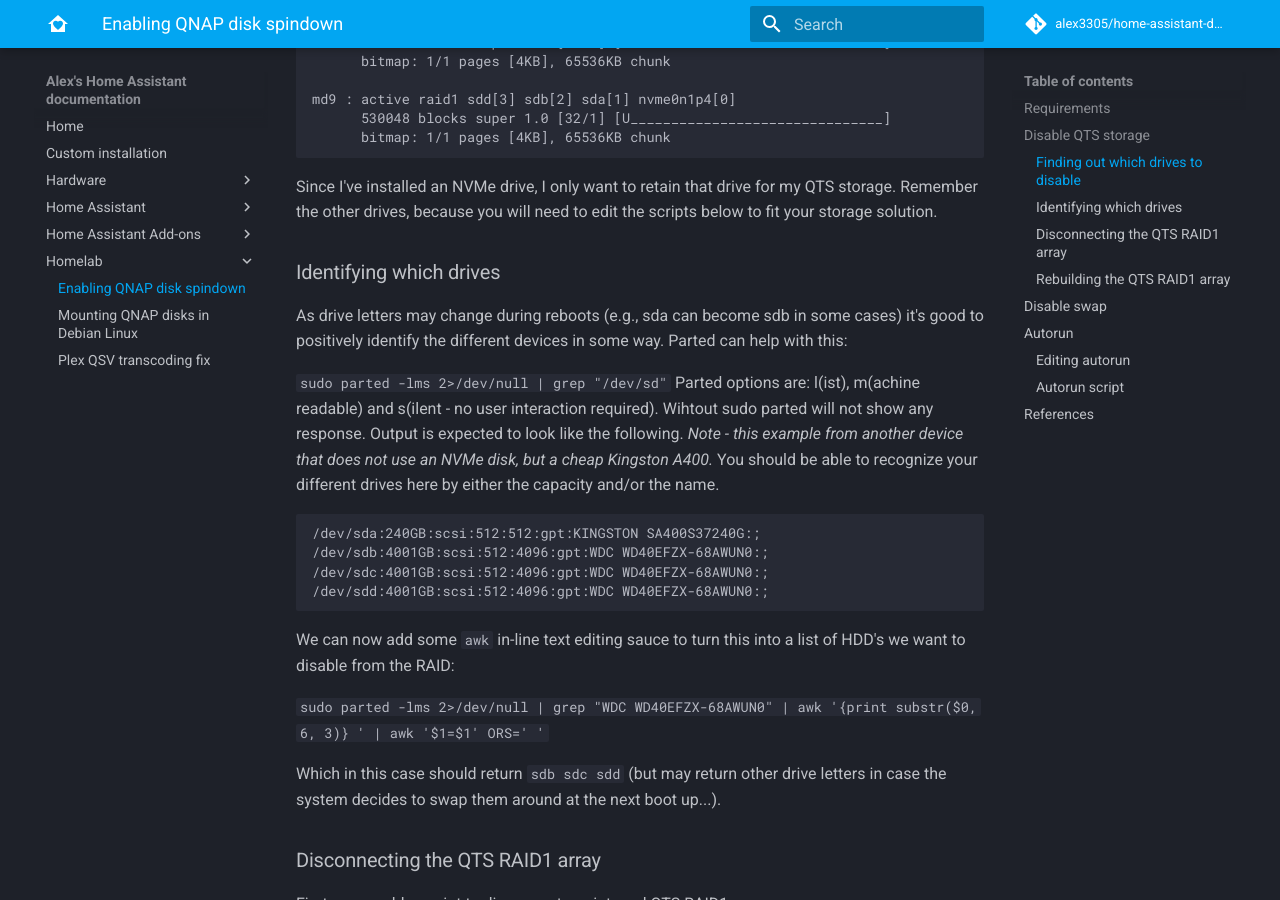
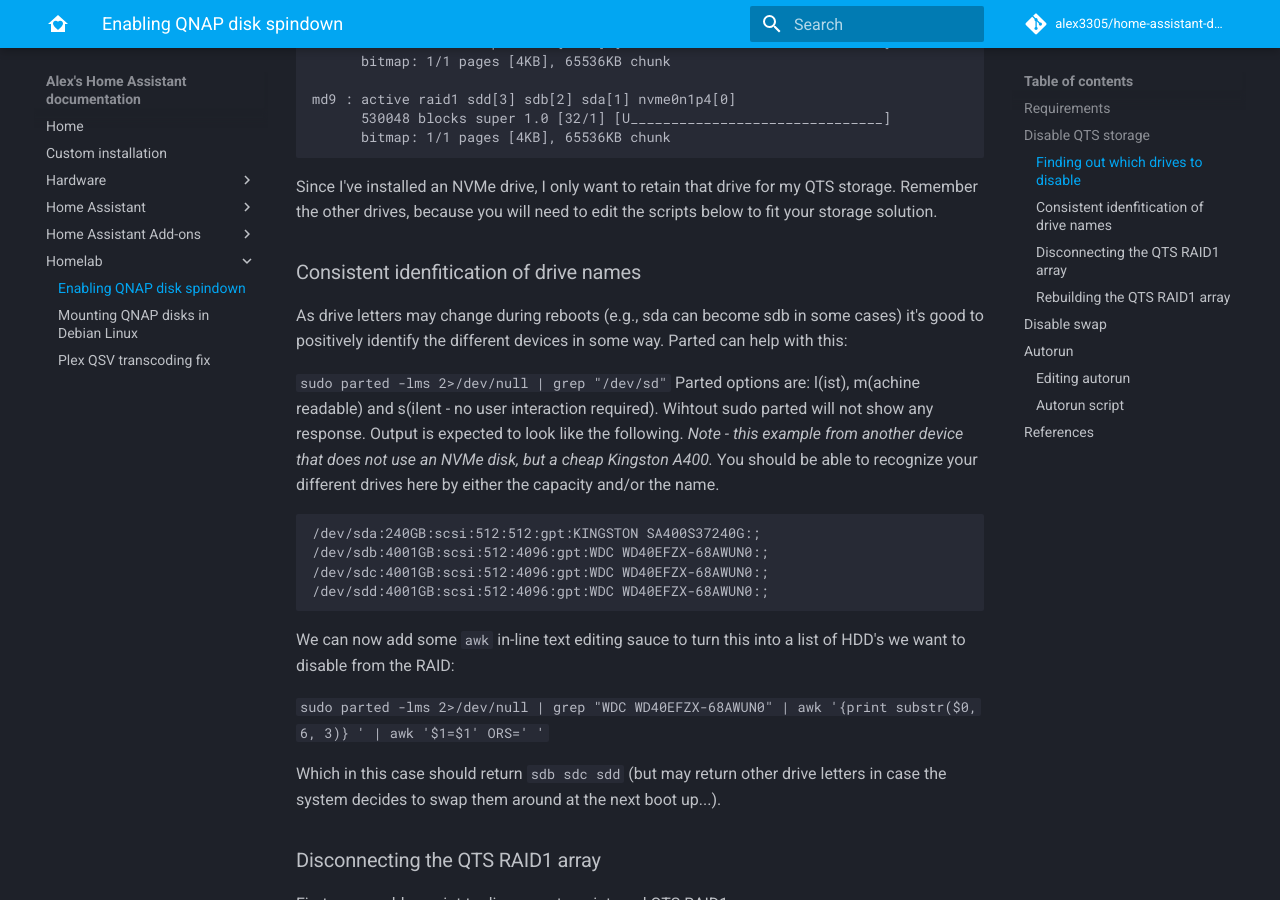
Before and after one commit to alex3305/home-assistant-docs, an MkDocs documentation site: the page built from docs/homelab/qnap-disk-spindown.md, in a window 1280 px wide and 900 px high, scrolled down 1129 px. Built offline with MkDocs 1.6.1 and Material for MkDocs 9.7.7, drawn with Linux system fonts in a browser that asks for light colours; comment, search, counter and statistics services are not loaded.

Commit message:
Update qnap-disk-spindown.md

````diff
--- a/docs/homelab/qnap-disk-spindown.md
+++ b/docs/homelab/qnap-disk-spindown.md
@@ -41,7 +41,7 @@
 
 Since I've installed an NVMe drive, I only want to retain that drive for my QTS storage. Remember the other drives, because you will need to edit the scripts below to fit your storage solution.
 
-### Identifying which drives
+### Consistent idenfitication of drive names
 As drive letters may change during reboots (e.g., sda can become sdb in some cases) it's good to positively identify the different devices in some way. Parted can help with this:
 
 ```sudo parted -lms 2>/dev/null | grep "/dev/sd"```
````
